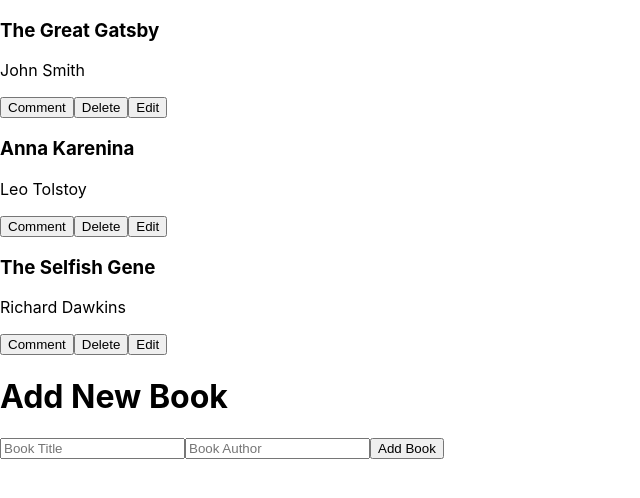
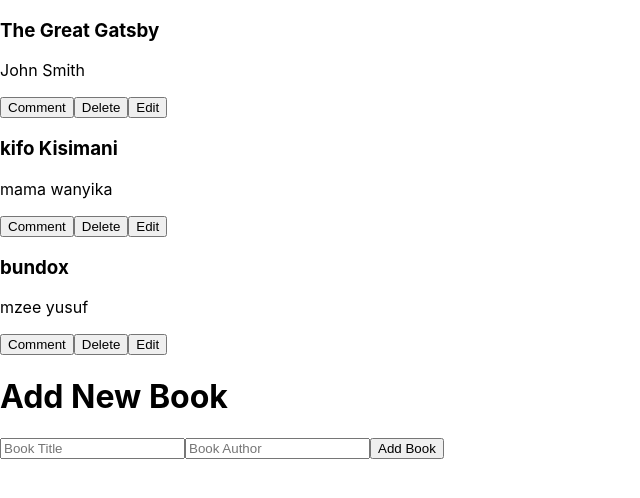
Before and after one commit to MPDADDY/Bookstore, a React (Create React App) app: page / in a window 1280 px wide. Shown: the top 498 px of the page, without its empty margins (0-640 px from the left). Built offline with nearby package versions, Linux system fonts and the light colour scheme; the HTML template or start-up script is replaced by a standard one.

Commit message:
FIx buttons not working

```diff
--- a/src/components/Book.js
+++ b/src/components/Book.js
@@ -16,7 +16,7 @@
           <p>{book.author}</p>
           <span>
             <button type="button">Comment</button>
-            <button type="button" onClick={() => handleRemoveBook(book.item_id)}>Delete</button>
+            <button type="button" onClick={() => handleRemoveBook(book.id)}>Delete</button>
             <button type="button">Edit</button>
           </span>
         </div>
--- a/src/components/Categories.js
+++ b/src/components/Categories.js
@@ -4,7 +4,6 @@
 
 function Categories() {
   const status = useSelector(checkStatus);
-  // const handleClick = () => 'Comming soon';
   const handleClick = () => `Status: ${status}`;
 
   return (
--- a/src/redux/books/booksSlice.js
+++ b/src/redux/books/booksSlice.js
@@ -3,32 +3,33 @@
 const initialState = {
   books: [
     {
-      id: 'item1',
+      id: '1',
       title: 'The Great Gatsby',
       author: 'John Smith',
       category: 'Fiction',
     },
     {
-      id: 'item2',
-      title: 'Anna Karenina',
-      author: 'Leo Tolstoy',
+      id: '2',
+      title: 'kifo Kisimani',
+      author: 'mama wanyika',
       category: 'Fiction',
     },
     {
-      id: 'item3',
-      title: 'The Selfish Gene',
-      author: 'Richard Dawkins',
+      id: '3',
+      title: 'bundox',
+      author: 'mzee yusuf',
       category: 'Nonfiction',
     },
   ],
 };
 
-const BookSlice = createSlice({
+export const bookSlice = createSlice({
   name: 'books',
   initialState,
-  reducer: {
+  reducers: {
     added: (state, action) => {
-      state.books.push(action.payload);
+      const newBook = action.payload;
+      state.books.push(newBook);
     },
     removed: (state, action) => {
       const itemId = action.payload;
@@ -37,6 +38,6 @@
   },
 });
 
-export const { added } = BookSlice.actions;
-export default BookSlice.reducer;
-export const { removed } = BookSlice.actions;
+export const { added, removed } = bookSlice.actions;
+
+export default bookSlice.reducer;
```
